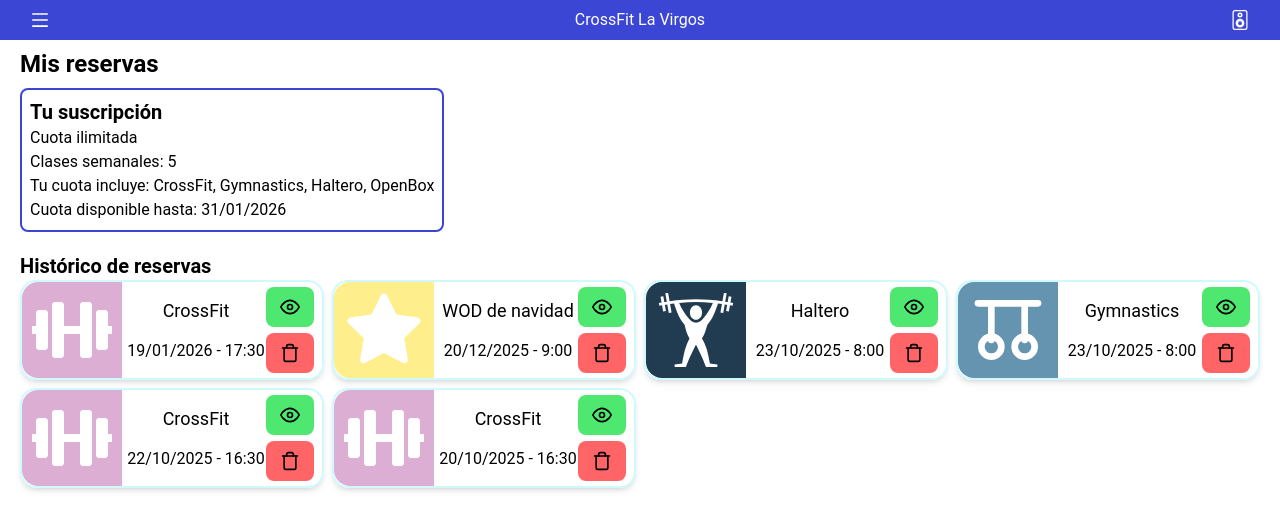
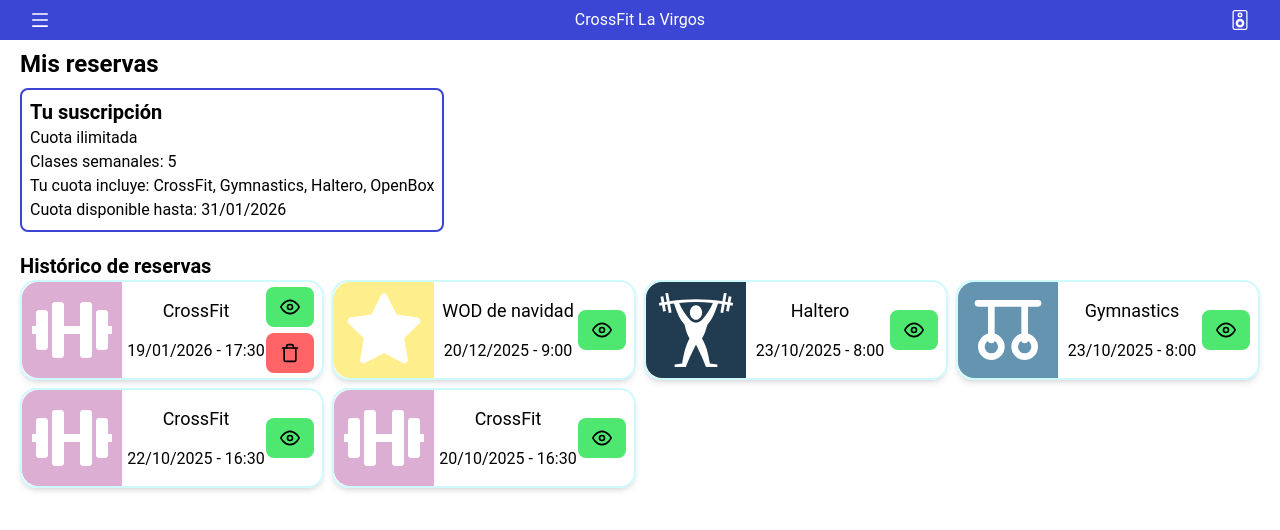
Before and after one commit to cperefer/boxUp_frontend, a React (Vite) app: page /reservations in a window 1280 px wide. Shown: the top 530 px of the page. Built offline with nearby package versions, Linux system fonts and the light colour scheme; sample sign-in values are in the browser's storage.

Commit message:
feat: added deadline to cancel reservation

```diff
--- a/src/reservations/components/CardReservationComponent.tsx
+++ b/src/reservations/components/CardReservationComponent.tsx
@@ -27,6 +27,8 @@ const classIcons: ClassIconDictionary = {
   'Special': <TbStarFilled />,
 }
 
+const cancelReservationDeadline = 1000 * 10 * 60 * 3
+
 export const CardReservationComponent = ({ type, date, title }: Props) => {
   return (
     <div className="flex flex-row border-2 border-cyan-100 shadow-md min-h-25 rounded-2xl">
@@ -49,7 +51,11 @@ export const CardReservationComponent = ({ type, date, title }: Props) => {
         </div>
         <div className="flex flex-col justify-evenly pr-2">
           <CustomButton type="success" action={() => { }} size='sm'><FiEye /></CustomButton>
-          <CustomButton type="error" action={() => { }} size='sm'><FiTrash /></CustomButton>
+          {
+            (date - cancelReservationDeadline > Date.now()) && (
+              <CustomButton type="error" action={() => { }} size='sm'><FiTrash /></CustomButton>
+            )
+          }
         </div>
       </div>
     </div>
```
